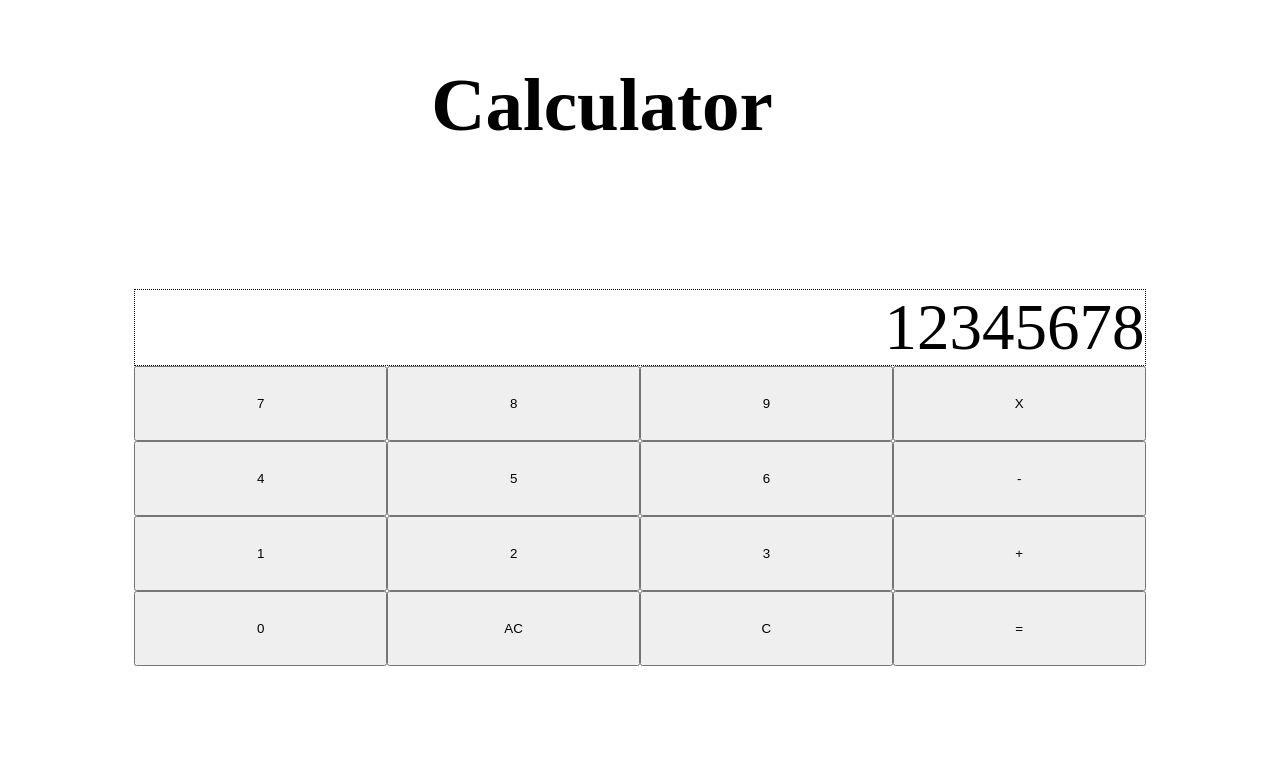
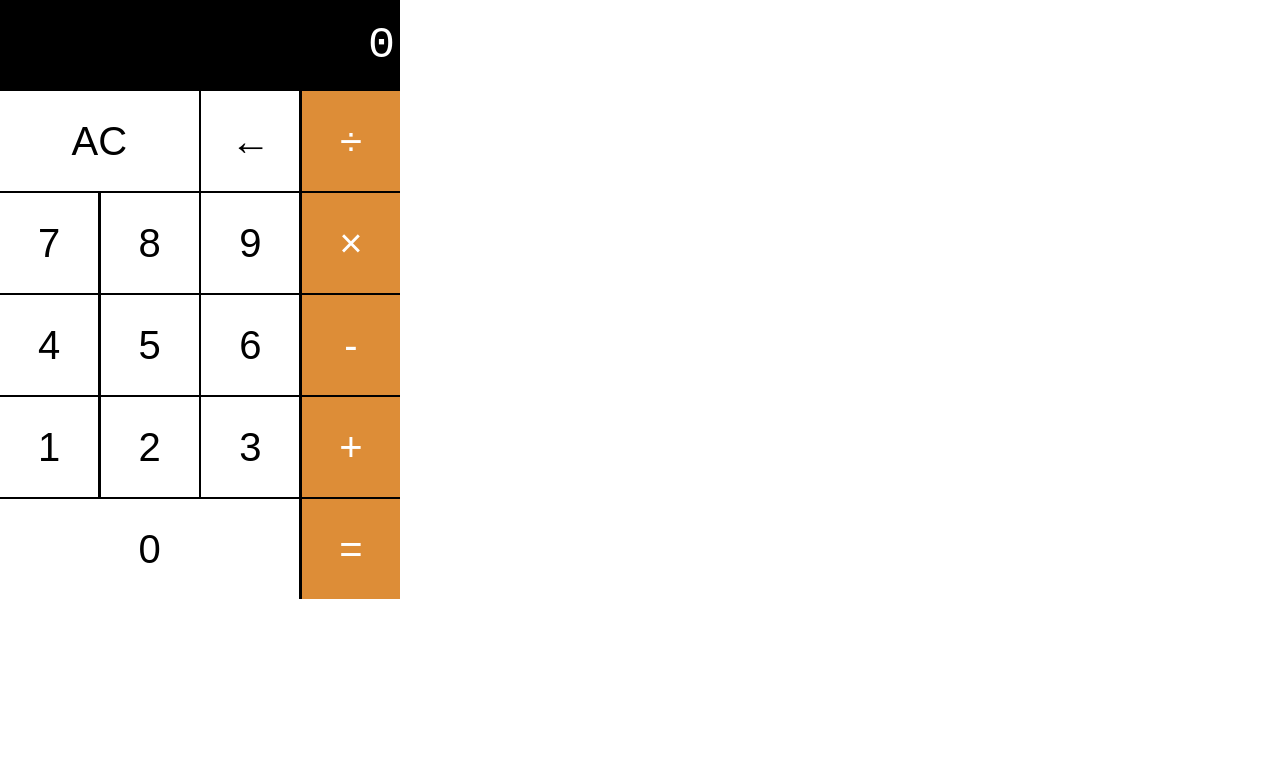
Before and after one commit to rauld323/cd-calculator, a plain HTML site: page index.html in a window 1280 px wide. Drawn offline with nearby package versions, Linux system fonts and the light colour scheme.

```diff
--- a/css/styles.css
+++ b/css/styles.css
@@ -1,56 +1,56 @@
-.logo{
-	width: 80%;
-	margin-left: 7%;
-	text-align: center;
-	height: 100px;
-	font-size: 50px;
+html {
+    box-sizing: border-box;
 }
-.calc{
-	height: 60vh;
-	width: 80%;
-	margin-left: 10%;
-	margin-top: 10%;
+*, *:before, *:after {
+    box-sizing: inherit;
 }
-.row1{
-	text-align: right;
-	height: 75px;
-	font-size: 65px;
-	margin-top: 50px;
-	border: 1px black dotted;
+body {
+  padding: 0;
+  margin: 0;
 }
-.row2{
-	display: flex;
-	flex-flow: row;
+.wrapper {
+    width: 400px;
+    background-color: black;
+    color: white;
 }
-.row2 button{
-	width: 25%;
-	height: 75px;
-	text-align: center;
+.screen{
+    text-align: right;
+    font-family: 'Courier New', Courier, monospace;
+    padding: 20px 5px;
+    font-size: 45px;
 }
-.row3{
-	display: flex;
-	flex-flow: row;
+.rows{
+    display: flex;
+    align-items: center;
+    justify-content: space-between;
+    margin-bottom:.5%;
 }
-.row3 button{
-	width: 25%;
-	height: 75px;
-	text-align: center;
+.col-btn{
+    background-color: white;
+    color: black;
+    border: none;
+    font-size:40px;
+    height: 100px;
+    flex-basis: 24.5%;
 }
-.row4{
-	display: flex;
-	flex-flow: row;
+.col-btn:hover{
+    background-color: #dfb07e;
 }
-.row4 button{
-	width: 25%;
-	height: 75px;
-	text-align: center;
+
+.col-btn:active{
+    background-color: #dd8d37;
 }
-.row5{
-	display: flex;
-	flex-flow: row;
+.bigger{
+    flex-basis: 49.7%;
 }
-.row5 button{
-	width: 25%;
-	height: 75px;
-	text-align: center;
+.tripple{
+    flex-basis: 74.8%;
 }
+.col-btn:last-child{
+    color: white;
+    background-color: #dd8d37;
+}
+.col-btn:last-child:hover{
+    color: #dfb07e
+
+}
--- a/index.html
+++ b/index.html
@@ -1,49 +1,49 @@
 <!DOCTYPE html>
-<html>
+<html lang="en">
+
 <head>
-	<meta charset="utf-8" />
-	<meta http-equiv="X-UA-Compatible" content="IE=edge">
+	<meta charset="UTF-8">
 	<title>Calculator</title>
-	<meta name="viewport" content="width=device-width, initial-scale=1">
-	<link rel="stylesheet" type="text/css" media="screen" href="css/styles.css" />
+	<link rel="stylesheet" href="css/styles.css">
+</head>
 
-</head>
 <body>
-		<section class="logo">
-			<h1>Calculator</h1>
+	<div class="wrapper">
+		<section class="screen">
+			0
 		</section>
-		<section class="calc">
-			<div class="row1">
-				<div class="answer">12345678</div>
+
+		<section class="calc-buttons">
+			<div class="rows">
+				<button class="col-btn bigger">AC</button>
+				<button class="col-btn">&larr;</button>
+				<button class="col-btn">&divide;</button>
 			</div>
-
-			<div class="row2">
-				<button class="seven">7</button>
-				<button class="eight">8</button>
-				<button class="nine">9</button>
-				<button class="multiply">X</button>
+			<div class="rows">
+				<button class="col-btn">7</button>
+				<button class="col-btn">8</button>
+				<button class="col-btn">9</button>
+				<button class="col-btn">&times;</button>
 			</div>
-			<div class="row3">
-				<button class="seven">4</button>
-				<button class="eight">5</button>
-				<button class="nine">6</button>
-				<button class="minus">-</button>
+			<div class="rows">
+				<button class="col-btn">4</button>
+				<button class="col-btn">5</button>
+				<button class="col-btn">6</button>
+				<button class="col-btn"> - </button>
 			</div>
-			<div class="row4">
-				<button class="seven">1</button>
-				<button class="eight">2</button>
-				<button class="nine">3</button>
-				<button class="minus">+</button>
+			<div class="rows">
+				<button class="col-btn">1</button>
+				<button class="col-btn">2</button>
+				<button class="col-btn">3</button>
+				<button class="col-btn">+</button>
 			</div>
-			<div class="row5">
-				<button class="zero">0</button>
-				<button class="clear-all">AC</button>
-				<button class="clear">C</button>
-				<button class="equal">=</button>
+			<div class="rows">
+				<button class="col-btn tripple">0</button>
+				<button class="col-btn">&equals;</button>
 			</div>
 		</section>
+	</div>
+	<script src="js/main.js"></script>
+</body>
 
-		<script src="https://ajax.googleapis.com/ajax/libs/jquery/3.5.1/jquery.min.js"></script>
-		<script src="js/main.js"></script>
-</body>
 </html>
--- a/js/main.js
+++ b/js/main.js
@@ -1,28 +1,122 @@
-let num1 = '';
-let num2 = '';
-let operator = '';
-let total = '';
+let calcTotal = 0;
+let userInput = "0";
+let previousOperator;
+let screen = document.querySelector(".screen");
+// const numMax = 8;
 
 
-
-function numberFunc(num){
-	{
-		if (num1 === ''){
-			 num1 = num;
-			}else{
-				num2 = num;}
+function checScreen(){
+	if(userInput.length < 8){
+		screen.innerText = userInput.split("").slice(0,3)
 	}
 }
 
-function operatorFunc(oper) {
+checScreen()
+
+function rerender() {
+	screen.innerText  = userInput;
+}
+
+// 1. Whenever anything is clicked on, the init() function will run.
+function init() {
+	document.querySelector(".calc-buttons").addEventListener("click", function (event) {
+		buttonClick(event.target.innerText);
+	});
+}
+
+init();
+
+
+//Step 2 buttonClick() checks if its not a number. This is where the click event is checked and sent to its corresponding function
+function buttonClick(value) {
+	if (isNaN(parseInt(value))) {
+		handleSymbol(value);
+	} else {
+		handleNumber(value);
+	}
+	rerender();
+}
+//Step 3 if userInput is empty, assign 0. If it it has a value add to the end "+= value"
+function handleNumber(value) {
+	if (userInput === "0") {
+		userInput = value;
+	} else{
+		userInput += value;
+	}
+
+
+	if (value < 2){
+		userInput = "error"
+	}
 }
 
 
+//Step 4 If it is a symbol and AC we clear everything. If it is an "=" we have total everything. It it is "arrow" we deletethe last input. If none of this applies, use the operators
+function handleSymbol(value) {
+	switch (value) {
+		case "AC":
+			userInput = "0";
+			calcTotal = 0;
+			break;
 
-$('button').on('click', function (e) {
-	 let btn = e.target.innerHTML; if (btn >= '0' && btn <= '9')
-	 { numberFunc(btn);
+		case "=":
+			if (previousOperator === null) {
+				return;
+			}
+			flushOperation(parseInt(userInput));
+			previousOperator = null;
+			userInput = +calcTotal;
+			calcTotal = 0;
+			break;
+
+		case "←":
+			if (userInput.length === 1) {
+				userInput = "0";
+			} else {
+				userInput = userInput.substring(0, userInput.length - 1);
+			}
+			break;
+
+		case "+":
+		case "-":
+		case "×":
+		case "÷":
+			handleMath(value);
+			break;
+	}
+}
+/*
+	Step 5, if the userInput is equal to zero return, if not
+	send it flushOperation() function
+ */
+function handleMath(value) {
+	if (userInput === "0") {
+		return;
+	}
+
+	const intuserInput = parseInt(userInput);
+
+	if (calcTotal === 0) {
+		calcTotal = intuserInput;
 	} else {
-		 operatorFunc(btn)
-		}
-	})
+		flushOperation(intuserInput);
+	}
+	previousOperator = value;
+
+	userInput = "0";
+
+}
+/*
+	Step 6 Depending on the button/symbol they clicked, it will do the corresponding math.
+*/
+function flushOperation(intuserInput) {
+	if (previousOperator === "+") {
+		calcTotal += intuserInput;
+	} else if (previousOperator === "-") {
+		calcTotal -= intuserInput;
+	} else if (previousOperator === "×") {
+		calcTotal *= intuserInput;
+	} else {
+		calcTotal /= intuserInput;
+	}
+}
```
